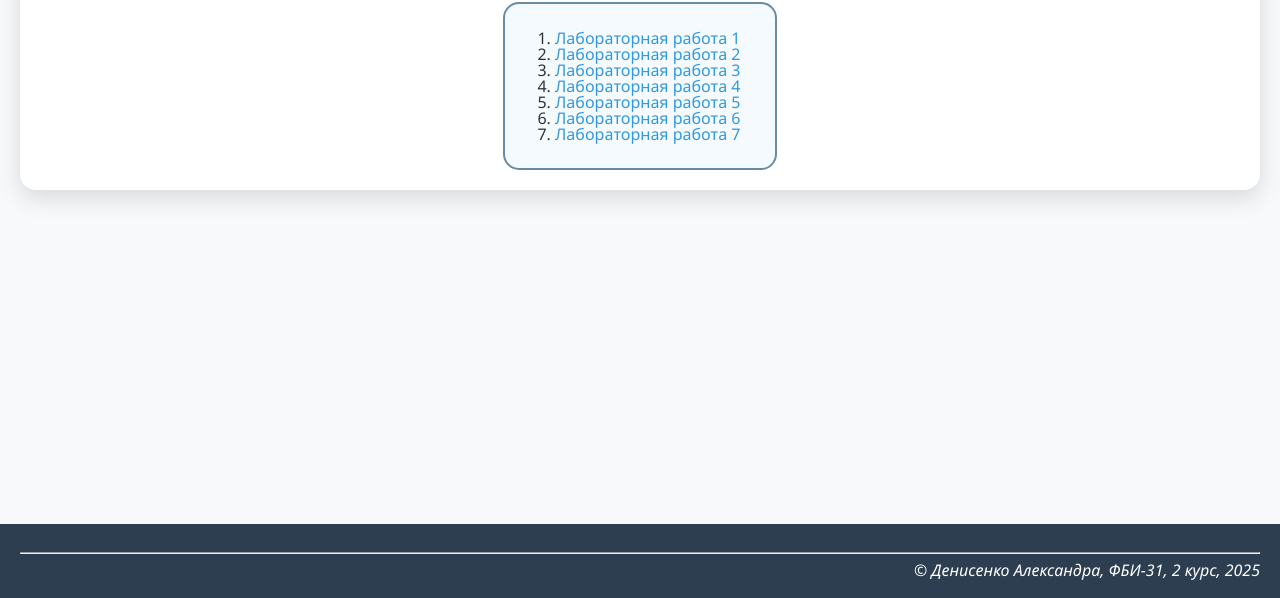
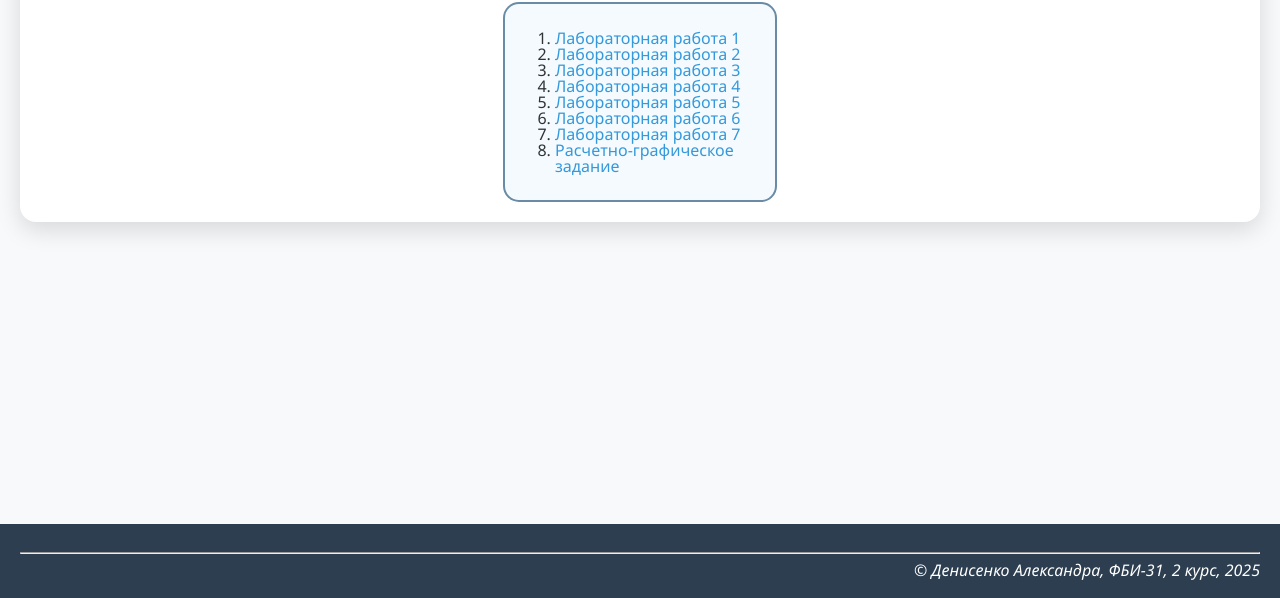
Before and after one commit to nesssai/web-front-labs-denisenko, a plain HTML site: page index.html in a window 1280 px wide. Shown: the part 202-800 px from the top of the page. Drawn offline with Linux system fonts and the light colour scheme.

Commit message:
Расчетно-графическое задание

```diff
--- a/index.html
+++ b/index.html
@@ -41,6 +41,9 @@
                     <li>
                         <a href="lab7/lab7.html">Лабораторная работа 7</a>
                     </li>
+                    <li>
+                        <a href="RGZ/company.html">Расчетно-графическое задание</a>
+                    </li>
                 </ol>
             </div>
         </main>
```
